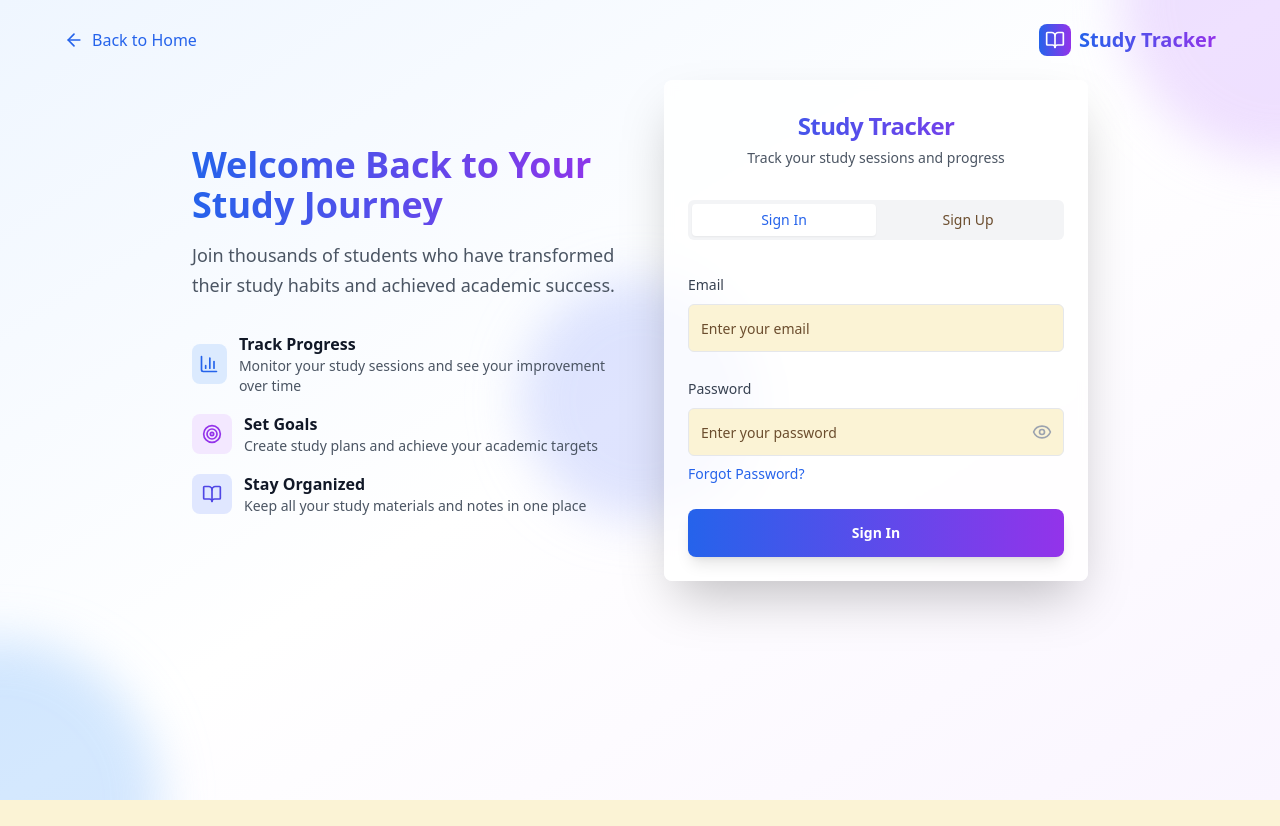
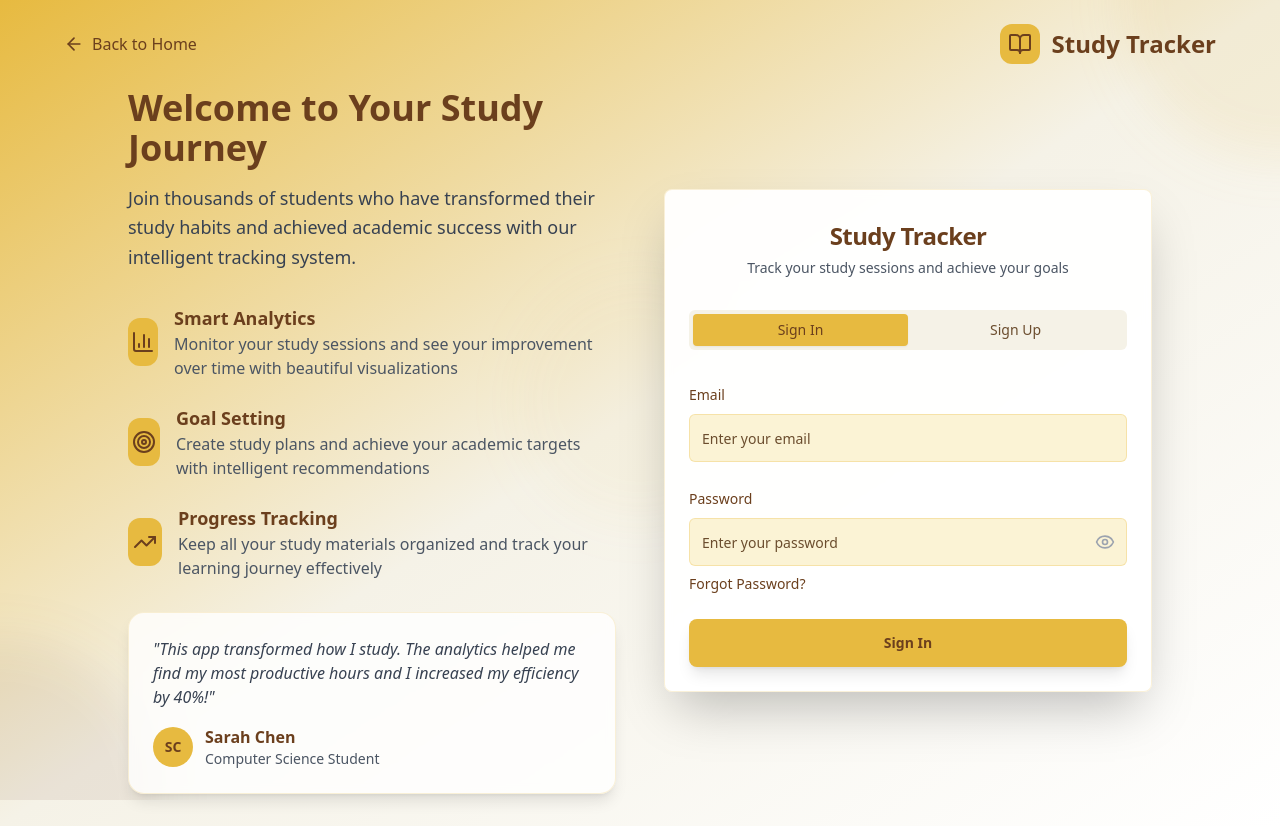
Before and after one commit to jhansi-siripura/time-track-success, a React (Vite) app: page /auth in a window 1280 px wide. Before the commit the page ends 800 px from the top, so only its background shows below. Built offline with nearby package versions, Linux system fonts and the light colour scheme.

Commit message:
Refactor: Apply landing page theme to auth pages
Apply the landing page's visual theme and responsive design to the login and signup pages for a consistent user experience.

```diff
--- a/src/components/Auth/AuthPage.tsx
+++ b/src/components/Auth/AuthPage.tsx
@@ -1,3 +1,4 @@
+
 import React, { useState, useEffect } from 'react';
 import { useAuth } from '@/contexts/AuthContext';
 import { useNavigate } from 'react-router-dom';
@@ -7,7 +8,7 @@ import { Card, CardContent, CardDescription, CardHeader, CardTitle } from '@/com
 import { Tabs, TabsContent, TabsList, TabsTrigger } from '@/components/ui/tabs';
 import { Label } from '@/components/ui/label';
 import { toast } from '@/hooks/use-toast';
-import { Eye, EyeOff, BookOpen, BarChart3, Target, ArrowLeft } from 'lucide-react';
+import { Eye, EyeOff, BookOpen, BarChart3, Target, ArrowLeft, TrendingUp } from 'lucide-react';
 import { supabase } from '@/integrations/supabase/client';
 import { Link } from 'react-router-dom';
 
@@ -125,20 +126,20 @@ const AuthPage = () => {
 
   if (showForgotPassword) {
     return (
-      <div className="min-h-screen bg-gradient-to-br from-blue-50 via-white to-purple-50 flex items-center justify-center px-4">
+      <div className="min-h-screen bg-gradient-to-br from-[#E7BA40] via-[#F5F2E7] to-white flex items-center justify-center px-4">
         {/* Background decorative elements */}
         <div className="absolute inset-0 overflow-hidden">
-          <div className="absolute -top-40 -right-40 w-80 h-80 bg-purple-300 rounded-full mix-blend-multiply filter blur-xl opacity-30 animate-pulse"></div>
-          <div className="absolute -bottom-40 -left-40 w-80 h-80 bg-blue-300 rounded-full mix-blend-multiply filter blur-xl opacity-30 animate-pulse animation-delay-2000"></div>
+          <div className="absolute -top-40 -right-40 w-80 h-80 bg-[#E7BA40]/20 rounded-full mix-blend-multiply filter blur-xl opacity-60 animate-pulse"></div>
+          <div className="absolute -bottom-40 -left-40 w-80 h-80 bg-[#6B3F1D]/15 rounded-full mix-blend-multiply filter blur-xl opacity-60 animate-pulse animation-delay-2000"></div>
         </div>
 
         <div className="relative z-10 w-full max-w-md">
-          <Card className="backdrop-blur-sm bg-white/80 border-0 shadow-2xl">
+          <Card className="backdrop-blur-sm bg-white/95 border border-[#E7BA40]/20 shadow-2xl">
             <CardHeader className="text-center pb-2">
-              <div className="mx-auto mb-4 w-12 h-12 bg-gradient-to-r from-blue-600 to-purple-600 rounded-full flex items-center justify-center">
-                <BookOpen className="h-6 w-6 text-white" />
+              <div className="mx-auto mb-4 w-12 h-12 bg-[#E7BA40] rounded-full flex items-center justify-center">
+                <BookOpen className="h-6 w-6 text-[#6B3F1D]" />
               </div>
-              <CardTitle className="text-2xl bg-gradient-to-r from-blue-600 to-purple-600 bg-clip-text text-transparent">
+              <CardTitle className="text-2xl text-[#6B3F1D] font-bold">
                 Reset Password
               </CardTitle>
               <CardDescription className="text-gray-600">
@@ -148,7 +149,7 @@ const AuthPage = () => {
             <CardContent className="pt-6">
               <form onSubmit={handleForgotPassword} className="space-y-6">
                 <div className="space-y-2">
-                  <Label htmlFor="reset-email" className="text-sm font-medium text-gray-700">Email</Label>
+                  <Label htmlFor="reset-email" className="text-sm font-medium text-[#6B3F1D]">Email</Label>
                   <Input
                     id="reset-email"
                     type="email"
@@ -156,12 +157,12 @@ const AuthPage = () => {
                     value={resetEmail}
                     onChange={(e) => setResetEmail(e.target.value)}
                     required
-                    className="h-12 border-gray-200 focus:border-blue-500 focus:ring-blue-500"
+                    className="h-12 border-[#E7BA40]/30 focus:border-[#E7BA40] focus:ring-[#E7BA40]/20"
                   />
                 </div>
                 <Button
                   type="submit"
-                  className="w-full h-12 bg-gradient-to-r from-blue-600 to-purple-600 hover:from-blue-700 hover:to-purple-700 text-white font-semibold rounded-lg shadow-lg hover:shadow-xl transition-all duration-300"
+                  className="w-full h-12 bg-[#E7BA40] hover:bg-[#E7BA40]/90 text-[#6B3F1D] font-semibold rounded-lg shadow-lg hover:shadow-xl transition-all duration-300"
                   disabled={resetLoading}
                 >
                   {resetLoading ? 'Sending...' : 'Send Reset Email'}
@@ -169,7 +170,7 @@ const AuthPage = () => {
                 <Button
                   type="button"
                   variant="outline"
-                  className="w-full h-12 border-gray-200 hover:bg-gray-50"
+                  className="w-full h-12 border-[#6B3F1D]/20 text-[#6B3F1D] hover:bg-[#6B3F1D]/5"
                   onClick={() => setShowForgotPassword(false)}
                 >
                   <ArrowLeft className="w-4 h-4 mr-2" />
@@ -184,71 +185,85 @@ const AuthPage = () => {
   }
 
   return (
-    <div className="min-h-screen bg-gradient-to-br from-blue-50 via-white to-purple-50">
+    <div className="min-h-screen bg-gradient-to-br from-[#E7BA40] via-[#F5F2E7] to-white">
       {/* Background decorative elements */}
       <div className="absolute inset-0 overflow-hidden">
-        <div className="absolute -top-40 -right-40 w-80 h-80 bg-purple-300 rounded-full mix-blend-multiply filter blur-xl opacity-30 animate-pulse"></div>
-        <div className="absolute -bottom-40 -left-40 w-80 h-80 bg-blue-300 rounded-full mix-blend-multiply filter blur-xl opacity-30 animate-pulse animation-delay-2000"></div>
-        <div className="absolute top-1/2 left-1/2 transform -translate-x-1/2 -translate-y-1/2 w-60 h-60 bg-indigo-300 rounded-full mix-blend-multiply filter blur-xl opacity-20 animate-pulse animation-delay-4000"></div>
+        <div className="absolute -top-40 -right-40 w-80 h-80 bg-[#E7BA40]/20 rounded-full mix-blend-multiply filter blur-xl opacity-60 animate-pulse"></div>
+        <div className="absolute -bottom-40 -left-40 w-80 h-80 bg-[#6B3F1D]/15 rounded-full mix-blend-multiply filter blur-xl opacity-60 animate-pulse animation-delay-2000"></div>
+        <div className="absolute top-1/2 left-1/2 transform -translate-x-1/2 -translate-y-1/2 w-60 h-60 bg-[#E7BA40]/10 rounded-full mix-blend-multiply filter blur-xl opacity-40 animate-pulse animation-delay-4000"></div>
       </div>
 
       {/* Header */}
       <div className="relative z-10 px-4 py-6">
         <div className="max-w-6xl mx-auto flex items-center justify-between">
-          <Link to="/landing" className="flex items-center space-x-2 text-blue-600 hover:text-blue-700 transition-colors">
+          <Link to="/landing" className="flex items-center space-x-2 text-[#6B3F1D] hover:text-[#6B3F1D]/80 transition-colors">
             <ArrowLeft className="h-5 w-5" />
             <span className="font-medium">Back to Home</span>
           </Link>
-          <div className="flex items-center space-x-2">
-            <div className="w-8 h-8 bg-gradient-to-r from-blue-600 to-purple-600 rounded-lg flex items-center justify-center">
-              <BookOpen className="h-5 w-5 text-white" />
+          <div className="flex items-center space-x-3">
+            <div className="w-10 h-10 bg-[#E7BA40] rounded-xl flex items-center justify-center">
+              <BookOpen className="h-6 w-6 text-[#6B3F1D]" />
             </div>
-            <span className="font-bold text-xl bg-gradient-to-r from-blue-600 to-purple-600 bg-clip-text text-transparent">
-              Study Tracker
-            </span>
+            <span className="text-2xl font-bold text-[#6B3F1D]">Study Tracker</span>
           </div>
         </div>
       </div>
 
       <div className="relative z-10 flex items-center justify-center px-4 pb-8">
-        <div className="w-full max-w-4xl grid md:grid-cols-2 gap-12 items-center">
+        <div className="w-full max-w-5xl grid lg:grid-cols-2 gap-12 items-center">
           {/* Left side - Marketing content */}
-          <div className="hidden md:block space-y-8">
+          <div className="hidden lg:block space-y-8">
             <div>
-              <h1 className="text-4xl font-bold bg-gradient-to-r from-blue-600 to-purple-600 bg-clip-text text-transparent mb-4">
-                Welcome Back to Your Study Journey
+              <h1 className="text-4xl font-bold text-[#6B3F1D] mb-4">
+                Welcome to Your Study Journey
               </h1>
-              <p className="text-gray-600 text-lg leading-relaxed">
-                Join thousands of students who have transformed their study habits and achieved academic success.
+              <p className="text-gray-700 text-lg leading-relaxed">
+                Join thousands of students who have transformed their study habits and achieved academic success with our intelligent tracking system.
               </p>
             </div>
 
-            <div className="space-y-4">
-              <div className="flex items-center space-x-3">
-                <div className="w-10 h-10 bg-blue-100 rounded-lg flex items-center justify-center">
-                  <BarChart3 className="h-5 w-5 text-blue-600" />
+            <div className="space-y-6">
+              <div className="flex items-center space-x-4">
+                <div className="w-12 h-12 bg-[#E7BA40] rounded-xl flex items-center justify-center">
+                  <BarChart3 className="h-6 w-6 text-[#6B3F1D]" />
                 </div>
                 <div>
-                  <h3 className="font-semibold text-gray-900">Track Progress</h3>
-                  <p className="text-gray-600 text-sm">Monitor your study sessions and see your improvement over time</p>
+                  <h3 className="font-semibold text-[#6B3F1D] text-lg">Smart Analytics</h3>
+                  <p className="text-gray-600">Monitor your study sessions and see your improvement over time with beautiful visualizations</p>
                 </div>
               </div>
-              <div className="flex items-center space-x-3">
-                <div className="w-10 h-10 bg-purple-100 rounded-lg flex items-center justify-center">
-                  <Target className="h-5 w-5 text-purple-600" />
+              <div className="flex items-center space-x-4">
+                <div className="w-12 h-12 bg-[#E7BA40] rounded-xl flex items-center justify-center">
+                  <Target className="h-6 w-6 text-[#6B3F1D]" />
                 </div>
                 <div>
-                  <h3 className="font-semibold text-gray-900">Set Goals</h3>
-                  <p className="text-gray-600 text-sm">Create study plans and achieve your academic targets</p>
+                  <h3 className="font-semibold text-[#6B3F1D] text-lg">Goal Setting</h3>
+                  <p className="text-gray-600">Create study plans and achieve your academic targets with intelligent recommendations</p>
                 </div>
               </div>
-              <div className="flex items-center space-x-3">
-                <div className="w-10 h-10 bg-indigo-100 rounded-lg flex items-center justify-center">
-                  <BookOpen className="h-5 w-5 text-indigo-600" />
+              <div className="flex items-center space-x-4">
+                <div className="w-12 h-12 bg-[#E7BA40] rounded-xl flex items-center justify-center">
+                  <TrendingUp className="h-6 w-6 text-[#6B3F1D]" />
                 </div>
                 <div>
-                  <h3 className="font-semibold text-gray-900">Stay Organized</h3>
-                  <p className="text-gray-600 text-sm">Keep all your study materials and notes in one place</p>
+                  <h3 className="font-semibold text-[#6B3F1D] text-lg">Progress Tracking</h3>
+                  <p className="text-gray-600">Keep all your study materials organized and track your learning journey effectively</p>
+                </div>
+              </div>
+            </div>
+
+            {/* Testimonial */}
+            <div className="bg-white/80 backdrop-blur-sm rounded-2xl p-6 border border-[#E7BA40]/20 shadow-lg">
+              <p className="text-gray-700 italic mb-4">
+                "This app transformed how I study. The analytics helped me find my most productive hours and I increased my efficiency by 40%!"
+              </p>
+              <div className="flex items-center space-x-3">
+                <div className="w-10 h-10 bg-[#E7BA40] rounded-full flex items-center justify-center">
+                  <span className="text-[#6B3F1D] font-semibold text-sm">SC</span>
+                </div>
+                <div>
+                  <div className="font-semibold text-[#6B3F1D]">Sarah Chen</div>
+                  <div className="text-gray-600 text-sm">Computer Science Student</div>
                 </div>
               </div>
             </div>
@@ -256,25 +271,31 @@ const AuthPage = () => {
 
           {/* Right side - Auth form */}
           <div className="w-full">
-            <Card className="backdrop-blur-sm bg-white/80 border-0 shadow-2xl">
+            <Card className="backdrop-blur-sm bg-white/95 border border-[#E7BA40]/20 shadow-2xl">
               <CardHeader className="text-center pb-2">
-                <div className="mx-auto mb-4 w-12 h-12 bg-gradient-to-r from-blue-600 to-purple-600 rounded-full flex items-center justify-center md:hidden">
-                  <BookOpen className="h-6 w-6 text-white" />
+                <div className="mx-auto mb-4 w-12 h-12 bg-[#E7BA40] rounded-full flex items-center justify-center lg:hidden">
+                  <BookOpen className="h-6 w-6 text-[#6B3F1D]" />
                 </div>
-                <CardTitle className="text-2xl bg-gradient-to-r from-blue-600 to-purple-600 bg-clip-text text-transparent">
+                <CardTitle className="text-2xl text-[#6B3F1D] font-bold">
                   Study Tracker
                 </CardTitle>
                 <CardDescription className="text-gray-600">
-                  Track your study sessions and progress
+                  Track your study sessions and achieve your goals
                 </CardDescription>
               </CardHeader>
               <CardContent className="pt-6">
                 <Tabs defaultValue="signin" className="w-full">
-                  <TabsList className="grid w-full grid-cols-2 mb-8 bg-gray-100">
-                    <TabsTrigger value="signin" className="data-[state=active]:bg-white data-[state=active]:text-blue-600 data-[state=active]:shadow-sm">
+                  <TabsList className="grid w-full grid-cols-2 mb-8 bg-[#F5F2E7]">
+                    <TabsTrigger
+                      value="signin"
+                      className="data-[state=active]:bg-[#E7BA40] data-[state=active]:text-[#6B3F1D] data-[state=active]:shadow-sm font-medium"
+                    >
                       Sign In
                     </TabsTrigger>
-                    <TabsTrigger value="signup" className="data-[state=active]:bg-white data-[state=active]:text-blue-600 data-[state=active]:shadow-sm">
+                    <TabsTrigger
+                      value="signup"
+                      className="data-[state=active]:bg-[#E7BA40] data-[state=active]:text-[#6B3F1D] data-[state=active]:shadow-sm font-medium"
+                    >
                       Sign Up
                     </TabsTrigger>
                   </TabsList>
@@ -282,7 +303,7 @@ const AuthPage = () => {
                   <TabsContent value="signin">
                     <form onSubmit={handleSignIn} className="space-y-6">
                       <div className="space-y-2">
-                        <Label htmlFor="signin-email" className="text-sm font-medium text-gray-700">Email</Label>
+                        <Label htmlFor="signin-email" className="text-sm font-medium text-[#6B3F1D]">Email</Label>
                         <Input
                           id="signin-email"
                           type="email"
@@ -290,11 +311,11 @@ const AuthPage = () => {
                           value={email}
                           onChange={(e) => setEmail(e.target.value)}
                           required
-                          className="h-12 border-gray-200 focus:border-blue-500 focus:ring-blue-500"
+                          className="h-12 border-[#E7BA40]/30 focus:border-[#E7BA40] focus:ring-[#E7BA40]/20"
                         />
                       </div>
                       <div className="space-y-2">
-                        <Label htmlFor="signin-password" className="text-sm font-medium text-gray-700">Password</Label>
+                        <Label htmlFor="signin-password" className="text-sm font-medium text-[#6B3F1D]">Password</Label>
                         <div className="relative">
                           <Input
                             id="signin-password"
@@ -303,12 +324,12 @@ const AuthPage = () => {
                             value={password}
                             onChange={(e) => setPassword(e.target.value)}
                             required
-                            className="h-12 pr-12 border-gray-200 focus:border-blue-500 focus:ring-blue-500"
+                            className="h-12 pr-12 border-[#E7BA40]/30 focus:border-[#E7BA40] focus:ring-[#E7BA40]/20"
                           />
                           <button
                             type="button"
                             onClick={togglePasswordVisibility}
-                            className="absolute inset-y-0 right-0 flex items-center pr-3 text-gray-400 hover:text-gray-600"
+                            className="absolute inset-y-0 right-0 flex items-center pr-3 text-gray-400 hover:text-[#6B3F1D]"
                             title={showPassword ? "Hide password" : "Show password"}
                           >
                             {showPassword ? (
@@ -321,14 +342,14 @@ const AuthPage = () => {
                         <button
                           type="button"
                           onClick={() => setShowForgotPassword(true)}
-                          className="text-sm text-blue-600 hover:text-blue-800 hover:underline"
+                          className="text-sm text-[#6B3F1D] hover:text-[#6B3F1D]/80 hover:underline"
                         >
                           Forgot Password?
                         </button>
                       </div>
                       <Button
                         type="submit"
-                        className="w-full h-12 bg-gradient-to-r from-blue-600 to-purple-600 hover:from-blue-700 hover:to-purple-700 text-white font-semibold rounded-lg shadow-lg hover:shadow-xl transition-all duration-300"
+                        className="w-full h-12 bg-[#E7BA40] hover:bg-[#E7BA40]/90 text-[#6B3F1D] font-semibold rounded-lg shadow-lg hover:shadow-xl transition-all duration-300"
                         disabled={loading}
                       >
                         {loading ? 'Signing In...' : 'Sign In'}
@@ -339,7 +360,7 @@ const AuthPage = () => {
                   <TabsContent value="signup">
                     <form onSubmit={handleSignUp} className="space-y-6">
                       <div className="space-y-2">
-                        <Label htmlFor="signup-email" className="text-sm font-medium text-gray-700">Email</Label>
+                        <Label htmlFor="signup-email" className="text-sm font-medium text-[#6B3F1D]">Email</Label>
                         <Input
                           id="signup-email"
                           type="email"
@@ -347,11 +368,11 @@ const AuthPage = () => {
                           value={email}
                           onChange={(e) => setEmail(e.target.value)}
                           required
-                          className="h-12 border-gray-200 focus:border-blue-500 focus:ring-blue-500"
+                          className="h-12 border-[#E7BA40]/30 focus:border-[#E7BA40] focus:ring-[#E7BA40]/20"
                         />
                       </div>
                       <div className="space-y-2">
-                        <Label htmlFor="signup-password" className="text-sm font-medium text-gray-700">Password</Label>
+                        <Label htmlFor="signup-password" className="text-sm font-medium text-[#6B3F1D]">Password</Label>
                         <div className="relative">
                           <Input
                             id="signup-password"
@@ -360,12 +381,12 @@ const AuthPage = () => {
                             value={password}
                             onChange={(e) => setPassword(e.target.value)}
                             required
-                            className="h-12 pr-12 border-gray-200 focus:border-blue-500 focus:ring-blue-500"
+                            className="h-12 pr-12 border-[#E7BA40]/30 focus:border-[#E7BA40] focus:ring-[#E7BA40]/20"
                           />
                           <button
                             type="button"
                             onClick={togglePasswordVisibility}
-                            className="absolute inset-y-0 right-0 flex items-center pr-3 text-gray-400 hover:text-gray-600"
+                            className="absolute inset-y-0 right-0 flex items-center pr-3 text-gray-400 hover:text-[#6B3F1D]"
                             title={showPassword ? "Hide password" : "Show password"}
                           >
                             {showPassword ? (
@@ -378,7 +399,7 @@ const AuthPage = () => {
                       </div>
                       <Button
                         type="submit"
-                        className="w-full h-12 bg-gradient-to-r from-blue-600 to-purple-600 hover:from-blue-700 hover:to-purple-700 text-white font-semibold rounded-lg shadow-lg hover:shadow-xl transition-all duration-300"
+                        className="w-full h-12 bg-[#E7BA40] hover:bg-[#E7BA40]/90 text-[#6B3F1D] font-semibold rounded-lg shadow-lg hover:shadow-xl transition-all duration-300"
                         disabled={loading}
                       >
                         {loading ? 'Creating Account...' : 'Create Account'}
```
